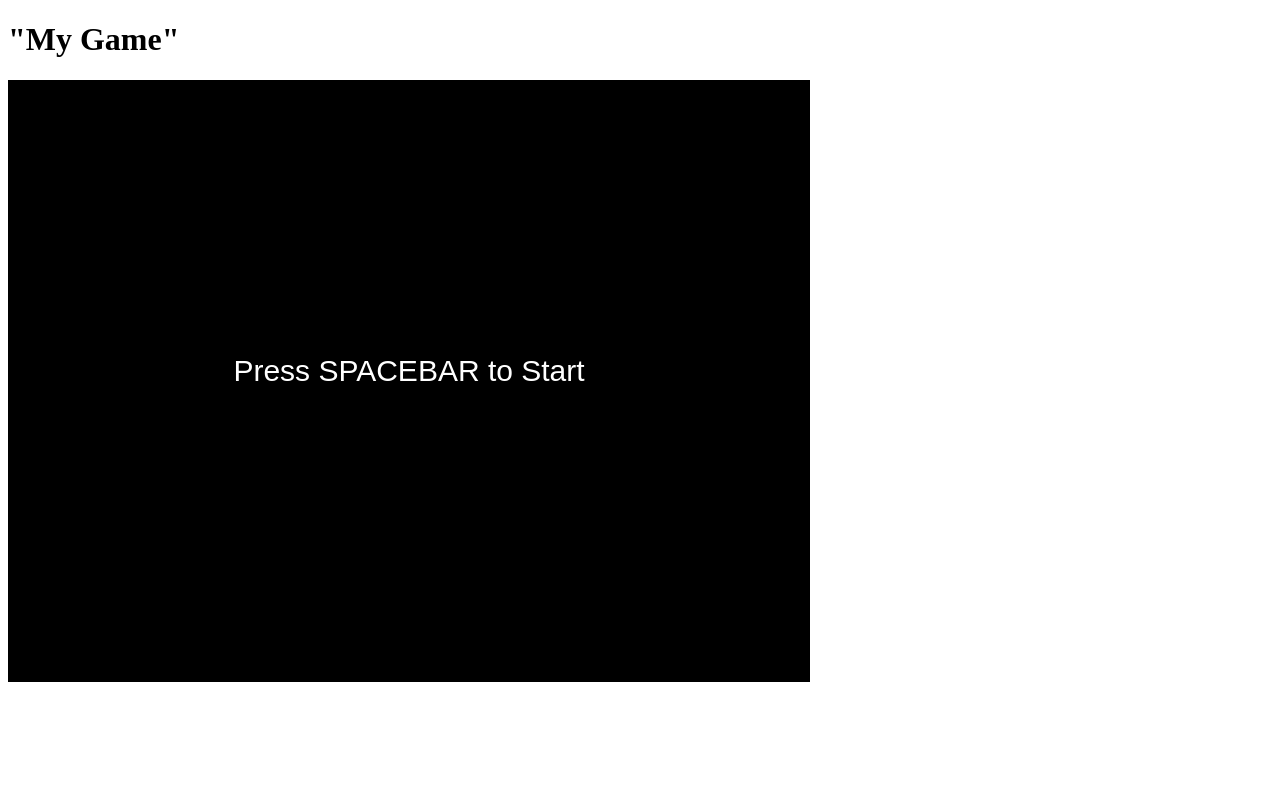
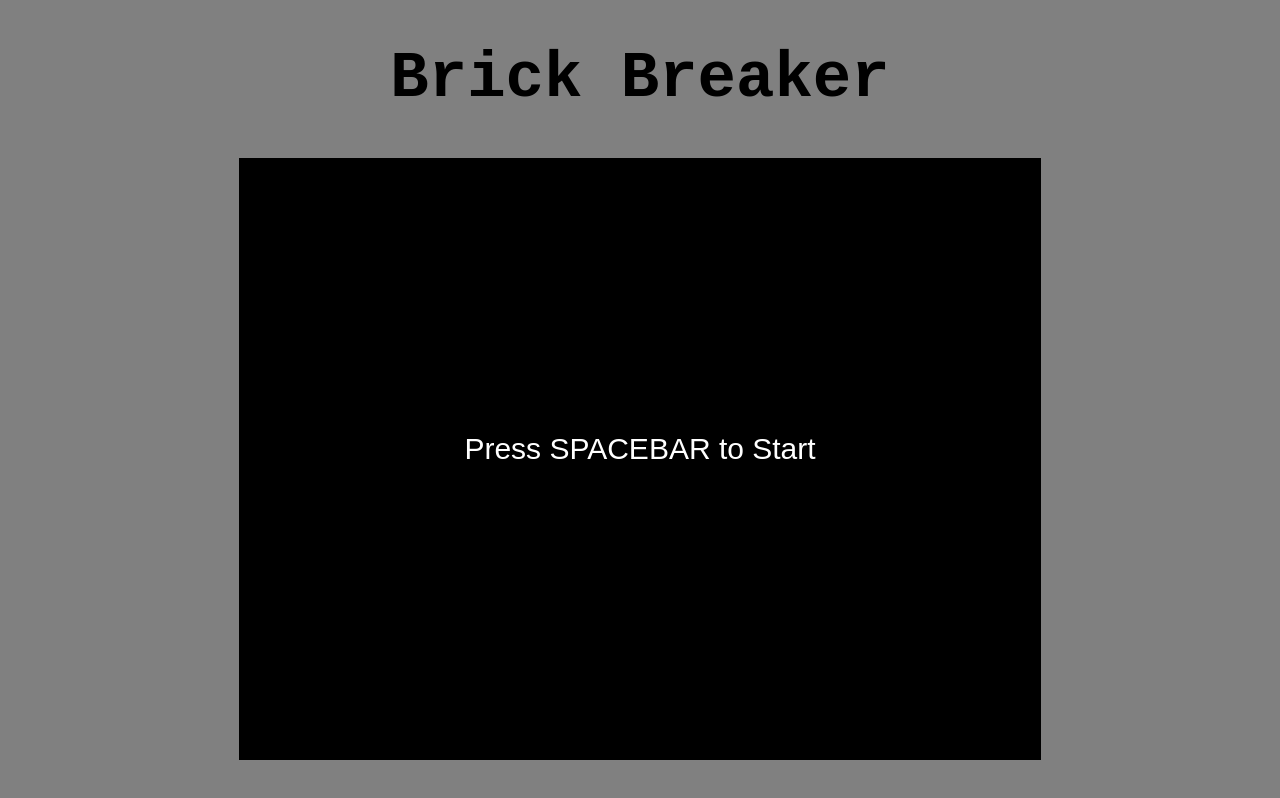
Before and after one commit to Gawain537/Brick-Breaker, a plain HTML site: page index.html in a window 1280 px wide. Drawn offline with Linux system fonts and the light colour scheme.

Commit message:
Added to CSS style

```diff
--- a/index.html
+++ b/index.html
@@ -24,7 +24,7 @@
 </head>
 
 <body>
-    <h1>"My Game"</h1>
+    <h1>Brick Breaker</h1>
 
     <img id="img_ball" src="assets/images/ball.png">
     <img id="img_brick" src="assets/images/brick.png">
--- a/styles.css
+++ b/styles.css
@@ -1,10 +1,14 @@
-div {
+h1, body {
     background-color: grey;
-    color: white;
-    font-size: 32px;
+    font-family: 'Courier New', Courier, monospace;
+    color: black(85, 81, 81);
+    font-size: 64px;
     text-align: center;
-    font-weight: bold;
   }
   canvas {
     background-color: black;
+    display: block;
+    margin-left: auto;
+    margin-right: auto
+
 }
```
